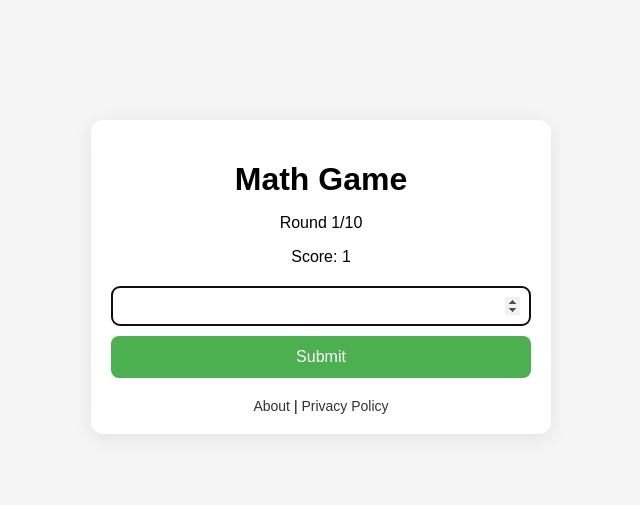
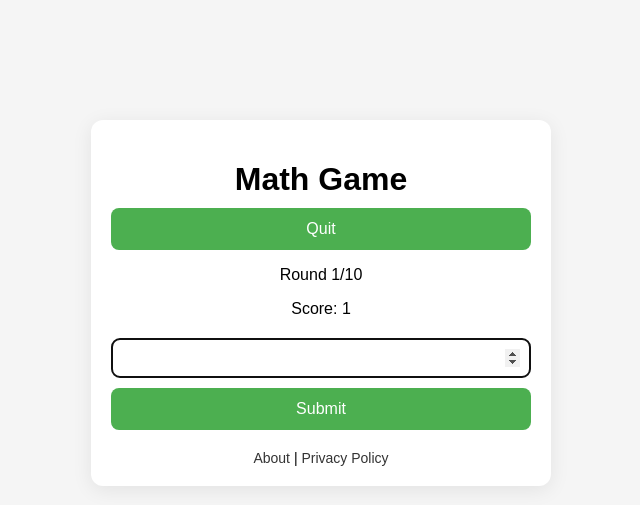
Before and after one commit to Kingkayman/math-game, a Flask app: page / in a window 1280 px wide. Shown: the top 505 px of the page, without its empty margins (319-959 px from the left). Run offline with Flask 3, Linux system fonts and the light colour scheme; the visitor is signed in with stand-in values (Sample User, id 1).

Commit message:
Add quit button to game

```diff
--- a/app.py
+++ b/app.py
@@ -72,6 +72,13 @@ def index():
     )
 
 
+# 🔥 ONLY NEW ADDITION
+@app.route("/quit", methods=["POST"])
+def quit_game():
+    session.clear()
+    return redirect("/")
+
+
 @app.route("/about")
 def about():
     return render_template("about.html")
@@ -82,7 +89,6 @@ def privacy():
     return render_template("privacy.html")
 
 
-# 🔥 ADS.TXT FIX (IMPORTANT FOR ADSENSE)
 @app.route("/ads.txt")
 def ads_txt():
     return app.send_static_file("ads.txt")
--- a/templates/index.html
+++ b/templates/index.html
@@ -8,7 +8,6 @@
 
     <title>Math Game</title>
 
-    <!-- AdSense -->
     <script async src="https://pagead2.googlesyndication.com/pagead/js/adsbygoogle.js?client=ca-pub-6875340177287559"
      crossorigin="anonymous"></script>
 
@@ -17,7 +16,6 @@
 
 <body>
 
-<!-- 🔝 ONLY TOP AD -->
 <div class="ad-top">
     <ins class="adsbygoogle"
          style="display:block"
@@ -94,6 +92,11 @@
 
     {% else %}
 
+        <!-- 🔥 ONLY NEW LINE -->
+        <form method="POST" action="/quit">
+            <button type="submit">Quit</button>
+        </form>
+
         <p>Round {{ round }}/10</p>
         <p>Score: {{ score }}</p>
 
```
